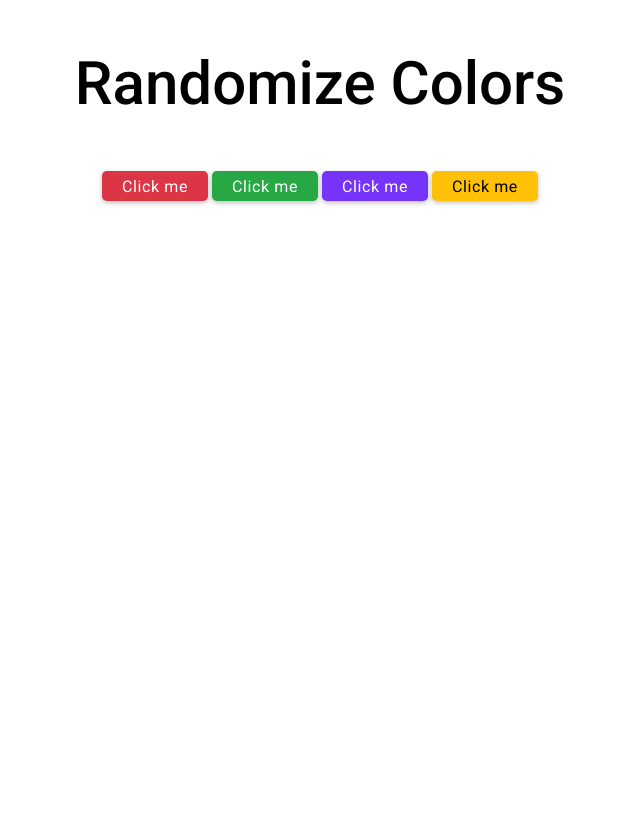
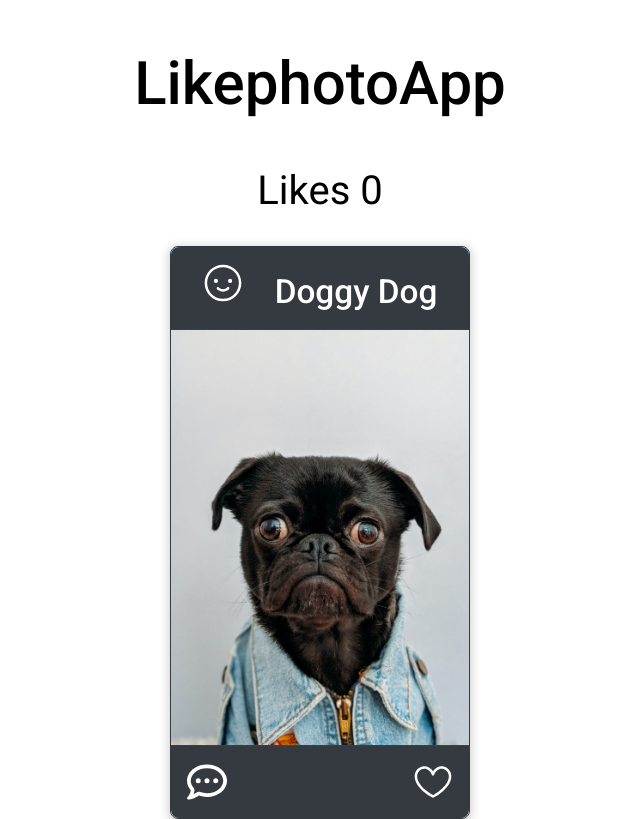
Before and after one commit to jeffKimball/ReactSandbox, a React (Create React App) app in the folder projects/: page / in a window 1280 px wide. Shown: the whole page, without its empty margins (320-960 px from the left). Built offline with nearby package versions, Linux system fonts and the light colour scheme.

Commit message:
complete the like-my-photo project

```diff
--- a/projects/package.json
+++ b/projects/package.json
@@ -8,6 +8,7 @@
     "@testing-library/user-event": "^13.5.0",
     "react": "^18.2.0",
     "react-dom": "^18.2.0",
+    "react-icons": "^5.0.1",
     "react-scripts": "5.0.1",
     "web-vitals": "^2.1.4"
   },
--- a/projects/src/App.js
+++ b/projects/src/App.js
@@ -1,12 +1,14 @@
 import './App.css';
-import RandomColors from './projects/02-RandomColors/RandomColors';
+import LikephotoApp from './projects/03-LikeMyPhoto/LikephotoApp';
+// import RandomColors from './projects/02-RandomColors/RandomColors';
 // import SignatureApp from './projects/01-Signature/SignatureApp';
 
 function App() {
   return (
     <div className="App">
       {/* <SignatureApp /> */}
-      <RandomColors />
+      {/* <RandomColors /> */}
+      <LikephotoApp />
     </div>
   );
 }
--- /dev/null
+++ b/projects/src/projects/03-LikeMyPhoto/LikephotoApp.jsx
@@ -0,0 +1,42 @@
+import React ,{ useState }from 'react'
+import Title from '../components/Title'
+import { GoSmiley, GoHeart, GoHeartFill } from "react-icons/go";
+import { FaRegCommentDots } from "react-icons/fa6";
+
+import DogImg from "./images/dog.jpg"
+
+const LikephotoApp = () => {
+    const [like, setLike] = useState(false)
+    const [count, setCount] = useState(0)
+
+    const toggleLike = () =>{
+        if(!like){
+            setLike(true)
+            setCount(count+1)
+        }else {
+            setLike(false)
+            setCount(count-1)
+
+        }
+    }
+
+  return (
+    <div className='container text-center'>
+        <Title text={"LikephotoApp"}/>
+        <Title classes={"subtitle"} text={`Likes ${count}`}/>
+        <div className="card card-dark m-auto shadow-sm" style={{width: 300, cursor:"pointer"}} onDoubleClick={toggleLike}>
+            <div className="card-header fs-xl">
+                <GoSmiley className='mr-2'/>
+                <small>Doggy Dog</small>
+            </div>
+            <img src={DogImg} style={{height:"fit-content"}} />
+            <div className="card-footer fs-xl d-flex" style={{justifyContent:"space-between"}}>
+            <FaRegCommentDots />
+            {like ? (<GoHeartFill onClick={toggleLike} className='text-danger'/>) : (<GoHeart onClick={toggleLike}/>)}
+            </div>
+        </div>
+    </div>
+  )
+}
+
+export default LikephotoApp
--- a/projects/src/projects/components/Title.jsx
+++ b/projects/src/projects/components/Title.jsx
@@ -2,7 +2,7 @@ import React from 'react'
 
 const Title = ({text, classes}) => {
   return (
-    <h1 className={!classes ? 'title' : classes && "title text-center"}>{!text ? "Title" : text}</h1>
+    <h1 className={!classes ? 'title' : classes || "title text-center"}>{!text ? "Title" : text}</h1>
   )
 }
 
```
Also changed, not shown: projects/src/projects/03-LikeMyPhoto/images/dog.jpg (added), 1 other file (tests, documents, lock files or other folders).
